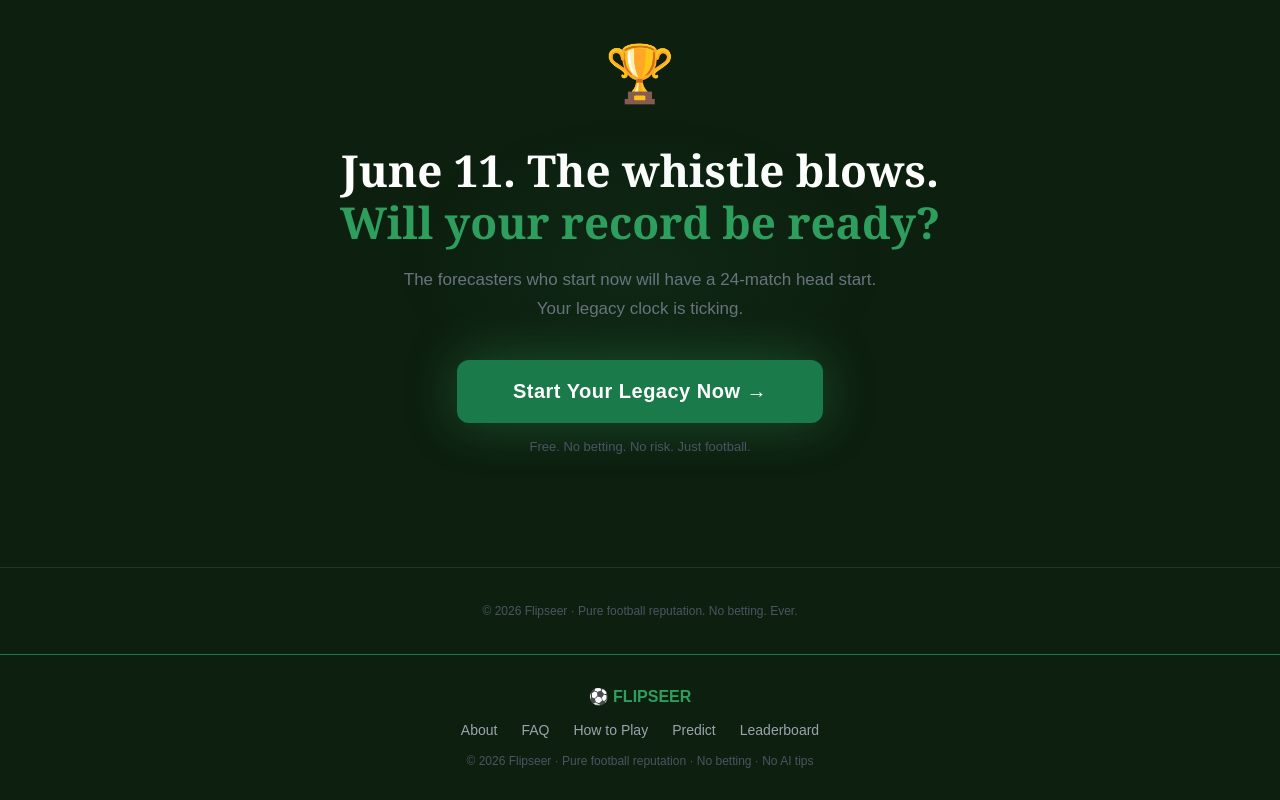
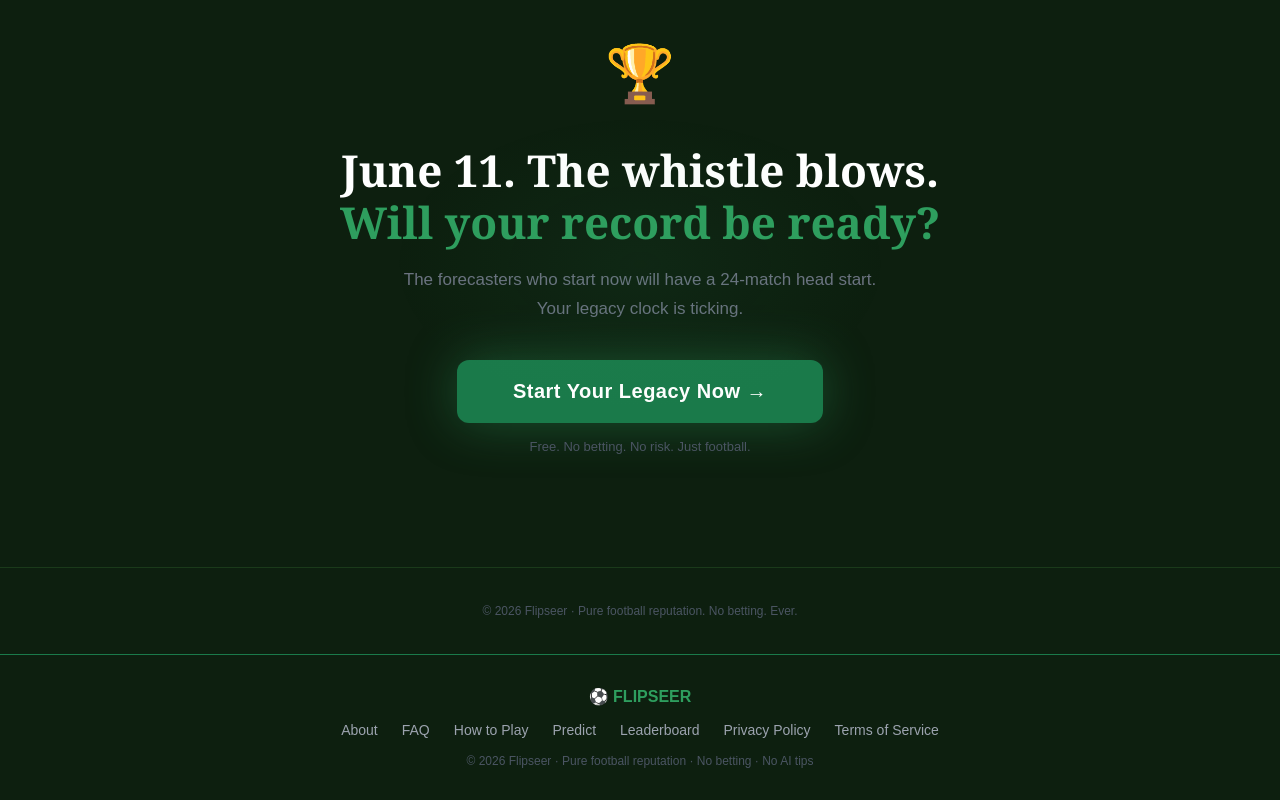
Before and after one commit to flipseer/flipseer, a Next.js app: page / in a window 1280 px wide. Shown: the part 4486-5286 px from the top of the page. Built offline with nearby package versions, Linux system fonts and the light colour scheme; no server answers; the database is empty.

Commit message:
Update layout.tsx

```diff
--- a/app/layout.tsx
+++ b/app/layout.tsx
@@ -127,7 +127,9 @@ export default function RootLayout({ children }: { children: React.ReactNode })
             <a href="/how-to-play" style={{ color: '#9CA3AF', textDecoration: 'none', fontSize: '14px' }}>How to Play</a>
             <a href="/predict" style={{ color: '#9CA3AF', textDecoration: 'none', fontSize: '14px' }}>Predict</a>
             <a href="/leaderboard" style={{ color: '#9CA3AF', textDecoration: 'none', fontSize: '14px' }}>Leaderboard</a>
-          </div>
+            <a href="/privacy" style={{ color: '#9CA3AF', textDecoration: 'none', fontSize: '14px' }}>Privacy Policy</a>
+            <a href="/terms" style={{ color: '#9CA3AF', textDecoration: 'none', fontSize: '14px' }}>Terms of Service</a>
+            </div>
           <p style={{ color: '#4B5563', fontSize: '12px', margin: 0 }}>
             © 2026 Flipseer · Pure football reputation · No betting · No AI tips
           </p>
```
